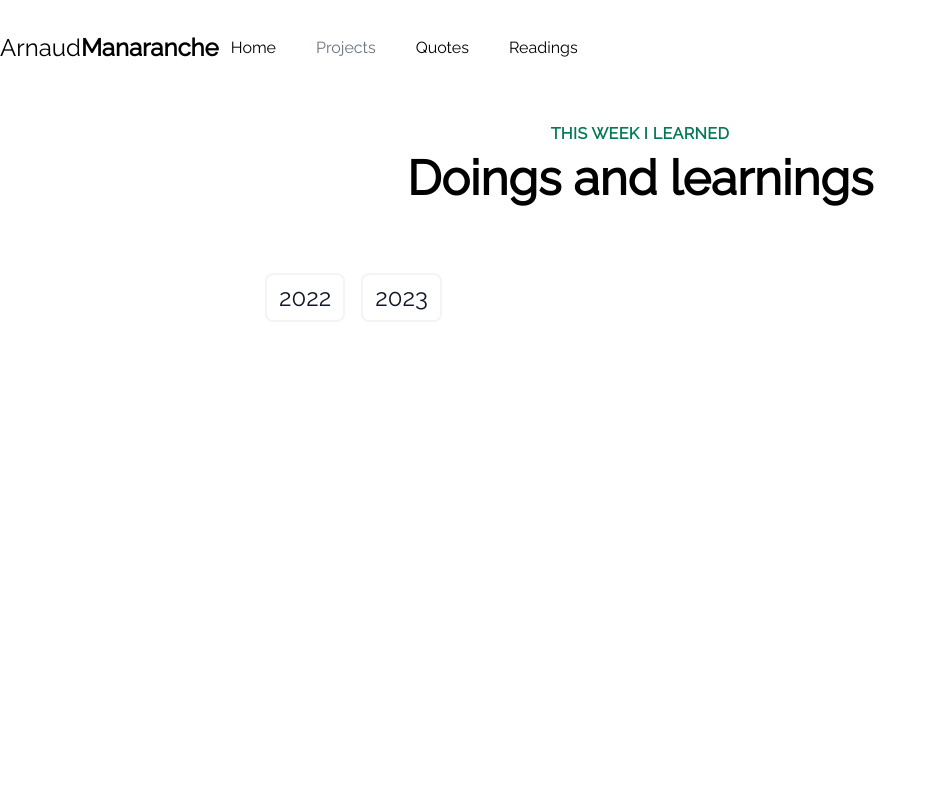
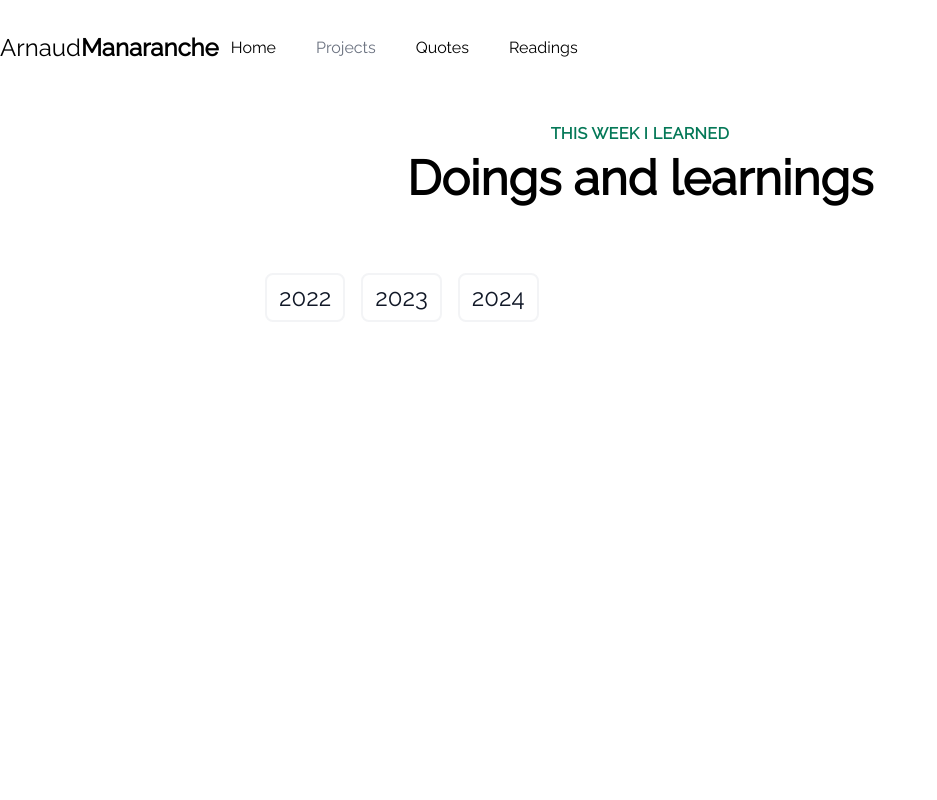
Before and after one commit to arnaudmanaranche/enaut.dev, a Next.js app: page /this-week-i-learned in a window 1280 px wide. Shown: the top 800 px of the page, without its empty margins (0-937 px from the left). Built offline with nearby package versions, Linux system fonts and the light colour scheme; no server answers.

Commit message:
feat: add 2024 in TWIL years

```diff
--- a/src/pages/this-week-i-learned/index.tsx
+++ b/src/pages/this-week-i-learned/index.tsx
@@ -4,7 +4,7 @@ import type { ReactElement } from 'react'
 
 import { PageWrapper } from '@/components/PageWrapper'
 
-export const YEARS = ['2022', '2023']
+export const YEARS = ['2022', '2023', '2024']
 
 const TwilPage = (): ReactElement => {
   return (
```
